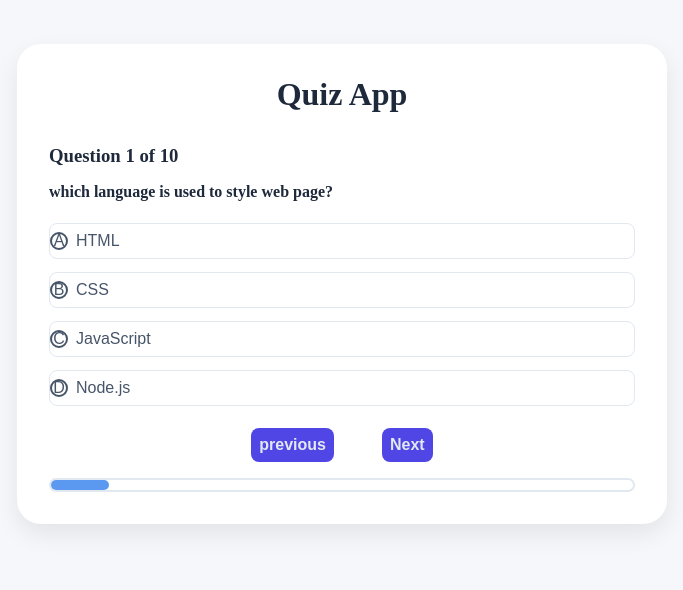
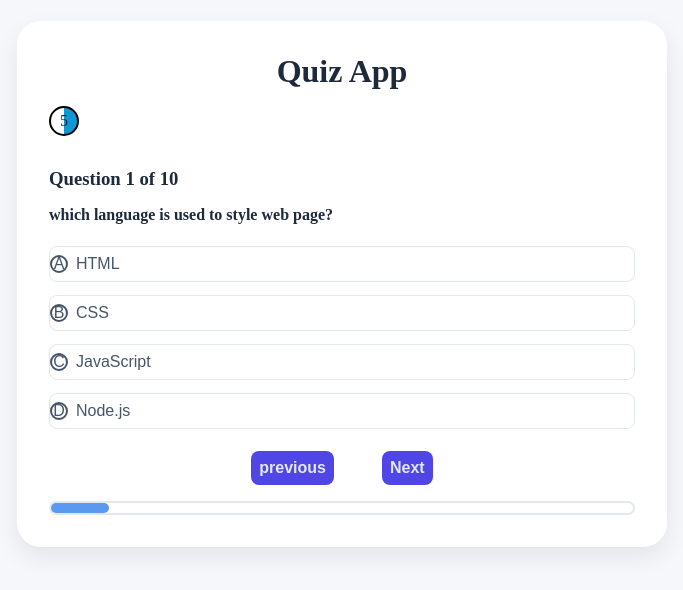
Before and after one commit to hadia-malik/Quiz-app, a plain HTML site: page index.html in a window 1280 px wide. Shown: the part 116-706 px from the top of the page, without its empty margins (298-981 px from the left). Drawn offline with Linux system fonts and the light colour scheme.

Commit message:
added timer functionality

```diff
--- a/index.html
+++ b/index.html
@@ -12,6 +12,7 @@
         <h1>Quiz App</h1>
     </header>
       <main>
+        <div class="timer"></div>
         <h3 id="progress"></h3>
         <p id="question"></p>
         <div class="options">
--- a/script.js
+++ b/script.js
@@ -80,12 +80,21 @@ let main = document.querySelector("main");
 let option = document.querySelector(".options");
 //accessing previous button
 let prevBtn = document.querySelector("#prev-btn");
+//variable for left time
+let timeLeft=10;
+//time interval
+let timeInterval;
+//accessing timer
+let timer=document.querySelector(".timer");
 window.addEventListener("load", () => {
     let currentQuestion = questions[currQues];
     displayQuestion(currentQuestion);
 });
 //function for displaying question and options dynamically on screen
 let displayQuestion = (question) => {
+    if(userAns[currQues] === undefined){
+    startTimer();
+    }
     //diplaying cuurent question from array to web page
     questionElement.innerText = question.question;
     //displaying progress content dynamically
@@ -106,6 +115,7 @@ let displayQuestion = (question) => {
         button.append(para);
         //adding event listner on option buttons
         button.addEventListener("click", (evt) => {
+            clearInterval(timeInterval);
             answerCheck(evt.currentTarget, questions[currQues]);
         })
     }
@@ -152,7 +162,8 @@ let resetButton = () => {
     currQues = 0;
     score = 0;
     userAns = [];
-    main.innerHTML = ` <h3 id="progress"></h3>
+    main.innerHTML = `<div class="timer"></div>
+        <h3 id="progress"></h3>
         <p id="question"></p>
         <div class="options">
         </div>
@@ -166,6 +177,7 @@ let resetButton = () => {
     option = document.querySelector(".options");
     nextBtn = document.querySelector("#next-btn");
     prevBtn = document.querySelector("#prev-btn");
+    timer=document.querySelector(".timer");
     //calling display function
     displayQuestion(questions[currQues]);
     //as older next button is detroyed so old event listner is also destroy so we have to add eventlistner on next btn again
@@ -241,6 +253,41 @@ let nextButton = () => {
 nextBtn.addEventListener("click", () => {
     nextButton();
 });
+//function controlling timer
+let timeOut=()=>{
+    let options=document.querySelectorAll(".opt-btn");
+    let curQuestion=questions[currQues];
+    options.forEach((option)=>{
+        option.disabled=true;
+        let optPara=option.querySelector(".option-para");
+        if(optPara.innerText === curQuestion.answer){
+            option.classList.add("correct");
+            userAns[currQues]=optPara.innerText;
+        }
+    })
+}
+//function for start timer
+let startTimer=()=>{
+    clearInterval(timeInterval);
+    timeLeft=10;
+    timer.innerText=timeLeft;
+    timer.style.background=`conic-gradient(rgb(17, 151, 212) 0%,white 0%)`;
+    timeInterval=setInterval(() => {
+        timeLeft--;
+        timer.innerText=timeLeft;
+        let percentage=((10-timeLeft)/10)*100;
+        timer.style.background=`conic-gradient(
+        rgb(17, 151, 212) ${percentage}%,
+        white ${percentage}%
+        )`;
+        if(timeLeft === 0){
+            clearInterval(timeInterval);
+            timeOut();
+        }
+
+    }, 1000);
+
+}
 //function for previous button
 let previousButton = () => {
     currQues--;
--- a/style.css
+++ b/style.css
@@ -26,6 +26,21 @@ h1{
     text-align: center;
     color: var(--heading);
     font-weight: 700;
+}
+.timer{
+    margin-top: 1rem;
+    height: 30px;
+    width: 30px;
+    display: flex;
+    color: var(--heading);
+    background: conic-gradient(
+      rgb(17, 151, 212) 0%,
+      white 0%
+    );
+    align-items: center;
+    justify-content: center;
+    border: 2px solid black;
+    border-radius: 50%;
 }
 .assessment-container{
     width: 90%;
@@ -144,7 +159,7 @@ h1{
     background-color: #22C55E;
     padding: 0.5rem;
     color: antiquewhite;
-    margin-left: 15rem;
+    margin-left: 45%;
 }
 .reset-btn:hover{
     cursor: pointer;
```
